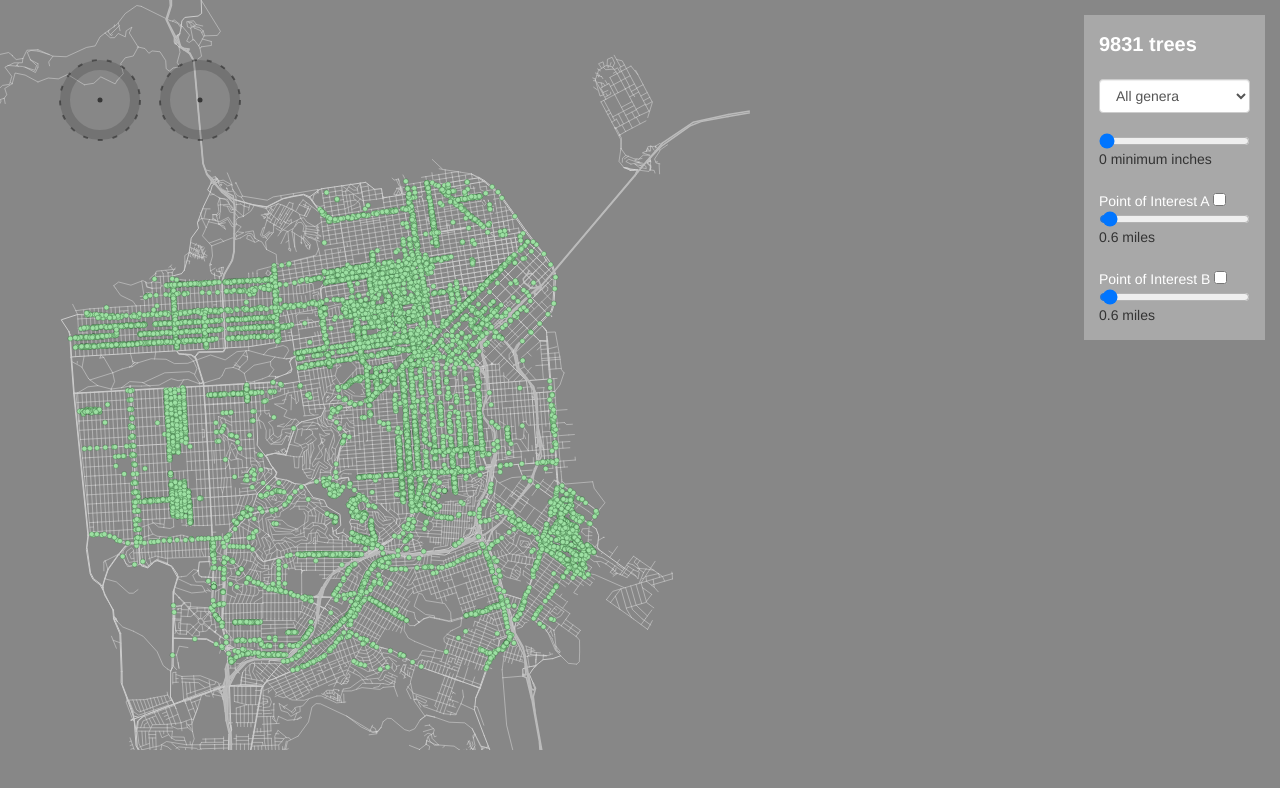
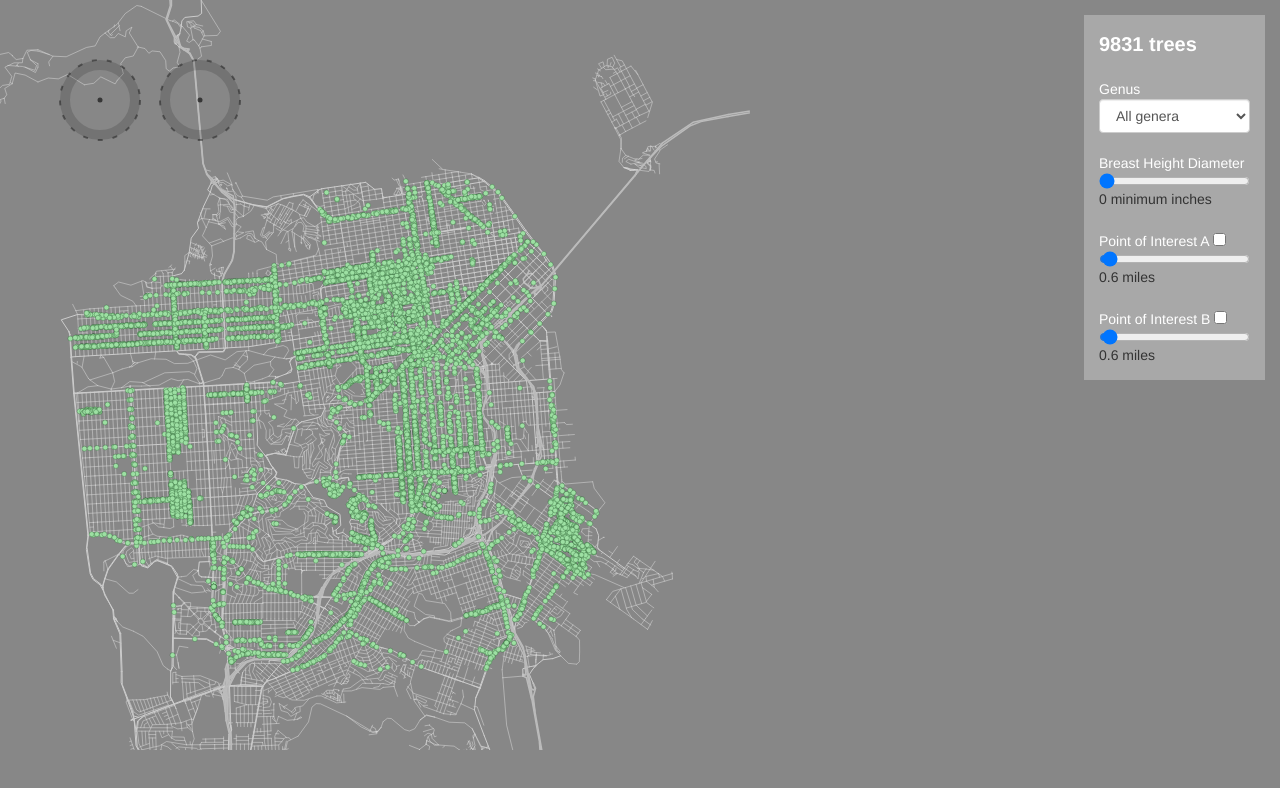
Before and after one commit to jackbereidy/CS448B_Assignment_3, a plain HTML site: page index.html in a window 1280 px wide. Drawn offline with nearby package versions, Linux system fonts and the light colour scheme.

Commit message:
new filter labels

```diff
--- a/index.html
+++ b/index.html
@@ -16,8 +16,10 @@
         <br>
         <br>
         <div id='filter-control'>
+            <span>Genus</span>
             <select id='genus-filter' class='form-control'></select>
             <br>
+            <span>Breast Height Diameter</span>
             <input id="dbh-filter" type="range">
             <text id='dbh-filter-text'></text>
         </div>
```
